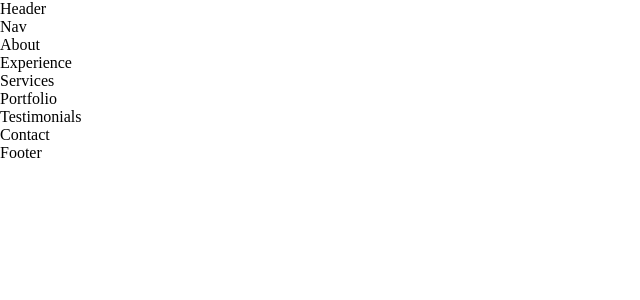
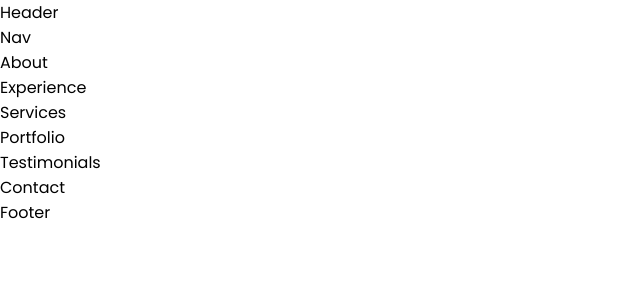
Before and after one commit to Lorenzzschmid/react-portfolio-page, a React (Create React App) app: page / in a window 1280 px wide. Shown: the top 300 px of the page, without its empty margins (0-640 px from the left). Built offline with nearby package versions, Linux system fonts and the light colour scheme.

Commit message:
font and page behavior added

```diff
--- a/src/index.css
+++ b/src/index.css
@@ -1,3 +1,4 @@
+@import url('https://fonts.googleapis.com/css2?family=Poppins:wght@300;400;500;600&display=swap');
 * {
     margin: 0;
     padding: 0;
@@ -19,3 +20,13 @@
 --container-width-md: 86%;
 --container-width-ms: 90%;
 }
+
+html {
+    scroll-behavior: smooth;
+}
+::-webkit-scrollbar {
+    display: none;
+}
+body {
+    font-family: "Poppins", sans-serif;
+}
```
